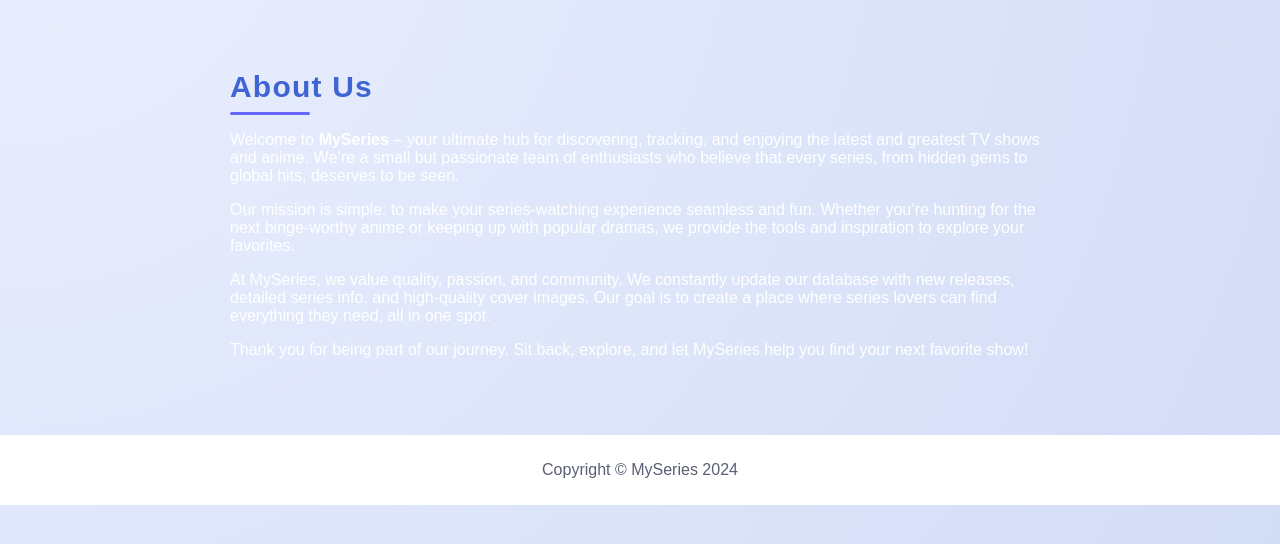
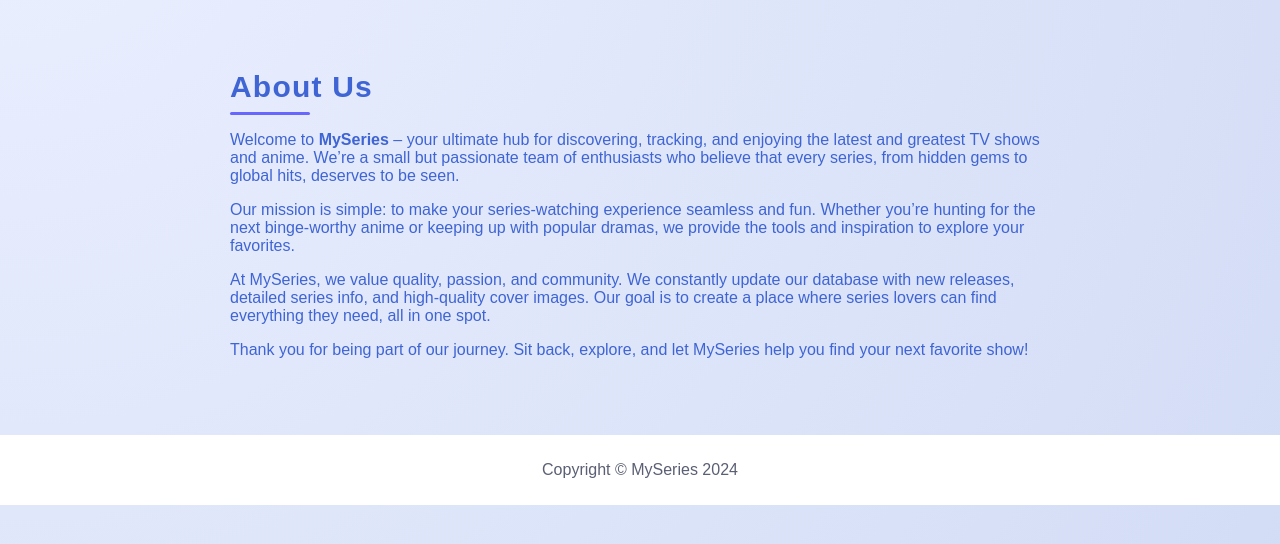
Before and after one commit to matejboyboy/myseries, a Flask app: page /about_us in a window 1280 px wide. Shown: the part 170-714 px from the top of the page. Run offline with Flask 3, Linux system fonts and the light colour scheme; some libraries are stand-ins or nearby versions.

Commit message:
Add files via upload

```diff
--- a/templates/About_Us.html
+++ b/templates/About_Us.html
@@ -64,7 +64,7 @@
 
     <!-- ===== ABOUT US CONTENT ===== -->
     <section class="about-us"
-        style="padding: 40px; color: white; font-family: Arial, Helvetica, sans-serif; max-width: 900px; margin: auto;">
+        style="padding: 40px; color: var(--text-main); font-family: Arial, Helvetica, sans-serif; max-width: 900px; margin: auto;">
         <h2 class="home_podnaslov">{{ _('About Us') }}</h2>
         <p>
             {{ _('Welcome to <strong>MySeries</strong> – your ultimate hub for discovering, tracking, and enjoying the latest and greatest TV shows and anime. We’re a small but passionate team of enthusiasts who believe that every series, from hidden gems to global hits, deserves to be seen.') | safe }}
```
